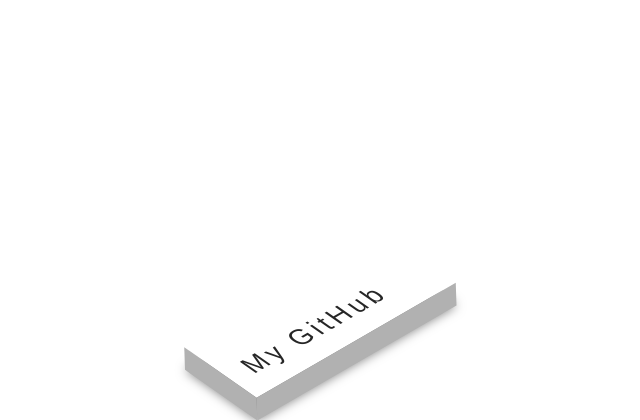
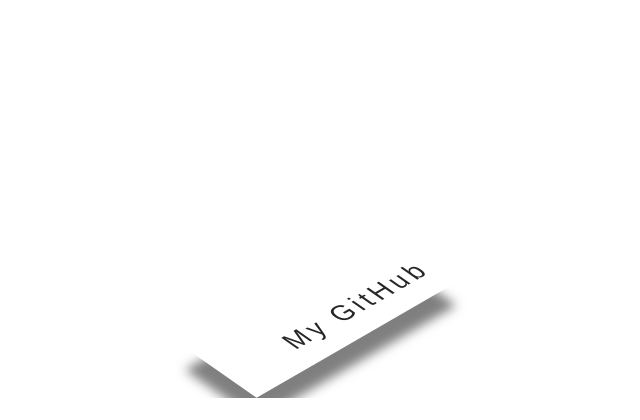
Before and after one commit to netzworld/netzworld.github.io, a PHP site: page / in a window 1280 px wide. Shown: the part 660-1080 px from the top of the page, without its empty margins (320-960 px from the left). After the commit the page ends 1058 px from the top, so only its background shows below. Run offline with PHP 8.4, Linux system fonts and the light colour scheme; some libraries are stand-ins or nearby versions.

Commit message:
gpt style changes
Added CSS variables for GitHub colors and improved styling for links.

```diff
--- a/style.css
+++ b/style.css
@@ -43,109 +43,109 @@ text-decoration: none;
 
 }
 
+:root{
+  --github-color: #181717;      /* primary GitHub brand black */
+  --github-edge-dark: #0f0f0f;  /* darker edge */
+  --github-edge-light: #2a2a2a; /* lighter edge */
+}
 
+/* ensure parent is a nice flex container and positioned */
 #git-content {
   margin-top: 90vh;
   margin-bottom: 0;
+  display: flex;
   justify-content: center;
-align-content: center;
   align-items: center;
+  position: relative;
 }
 
-
-#git-content a
-{
+/* main anchor (uses your existing visual treatment) */
+#git-content > a {
   font-size: 2vw;
-	display: flex;
+  display: block;
+  position: relative;               /* needed for pseudo elements */
   margin: auto;
-	justify-content: center;
-	align-items: center;
-	color: green;
+  width: 210px;
+  height: 80px;
+  background: #fff;
+  text-align: left;
+  padding-left: 20px;
+  transform: rotate(-30deg) skew(25deg) translate(0,0);
+  transition: transform .25s ease, box-shadow .25s ease, background .25s ease;
+  box-shadow: -20px 20px 10px rgba(0,0,0,.5);
+  color: #262626;
+  text-decoration: none;
+  overflow: hidden;
 }
 
-a.fa {
+/* metallic edges */
+#git-content > a:before {
+  content: '';
+  position: absolute;
+  top: 10px;
+  left: -20px;
+  height: 100%;
+  width: 20px;
+  background: #b1b1b1;
+  transform: rotate(0deg) skewY(-45deg);
+  transition: background .25s ease;
+}
+#git-content > a:after {
+  content: '';
+  position: absolute;
+  bottom: -20px;
+  left: -10px;
+  height: 20px;
+  width: 100%;
+  background: #b1b1b1;
+  transform: rotate(0deg) skewX(-45deg);
+  transition: background .25s ease;
+}
+
+/* icon + label */
+#git-content > a .fa {
   font-size: 40px;
   color: #262626;
   line-height: 80px;
-	transition: .5s;
+  transition: color .25s ease;
   padding-right: 14px;
 }
-
-a span {
-	padding:0;
-  margin:0;
-  position:absolute;
+#git-content > a span {
+  position: absolute;
   top: 30px;
+  left: 68px; /* nudged right of the icon */
   color: #262626;
   letter-spacing: 4px;
-  transition: .5s;
+  transition: color .25s ease;
+  margin: 0;
+  padding: 0;
 }
 
-#git-content a{
-text-decoration: none;
-  display:absolute;
-  display:block;
-  width:210px;
-  height:80px;
-  background: #fff;
-  text-align:left;
-  padding-left: 20px;
-  transform: rotate(-30deg) skew(25deg) translate(0,0);
-  transition:.5s;
-  box-shadow: -20px 20px 10px rgba(0,0,0,.5);
-}
-
-#git-content a:before {
-	content: '';
-  position: absolute;
-  top:10px;
-  left:-20px;
-  height:100%;
-  width:20px;
-  background: #b1b1b1;
-  transform: .5s;
-  transform: rotate(0deg) skewY(-45deg);
-  }
-
-#git-content a:after {
-	content: '';
-  position: absolute;
-  bottom:-20px;
-  left:-10px;
-  height:20px;
-  width:100%;
-  background: #b1b1b1;
-  transform: .5s;
-  transform: rotate(0deg) skewX(-45deg);
-  }
-
-  #git-content a:hover{
+/* hover/focus — apply GitHub color and make text/icon white */
+#git-content > a:hover,
+#git-content > a:focus {
   transform: rotate(-30deg) skew(25deg) translate(20px,-15px);
   box-shadow: -50px 50px 50px rgba(0,0,0,.5);
+  background: var(--github-color);
+  color: #fff;
+  outline: none;
 }
-#git-content:hover .fa {
-	color: #fff;
+#git-content > a:hover:before,
+#git-content > a:focus:before {
+  background: var(--github-edge-dark);
 }
-#git-content:hover span {
+#git-content > a:hover:after,
+#git-content > a:focus:after {
+  background: var(--github-edge-light);
+}
+#git-content > a:hover .fa,
+#git-content > a:focus .fa,
+#git-content > a:hover span,
+#git-content > a:focus span {
   color: #fff;
 }
 
-#git-content:hover:nth-child(1) a{
-  background: #3b5998;
+/* keyboard accessibility (visible focus) */
+#git-content > a:focus {
+  box-shadow: 0 0 0 3px rgba(255,255,255,0.15), 0 0 0 6px rgba(24,23,23,0.25);
 }
-#git-content:hover:nth-child(1) a:before{
-  background: #365492;
-}
-#git-content:hover:nth-child(1) a:after{
-  background: #4a69ad;
-}
-
-#git-content:hover:nth-child(2) a{
-  background: #00aced;
-}
-#git-content:hover:nth-child(2) a:before{
-  background: #097aa5;
-}
-#git-content:hover:nth-child(2) a:after{
-  background: #53b9e0;
-}
```
Lines whose indentation alone changed are shown as unchanged.
